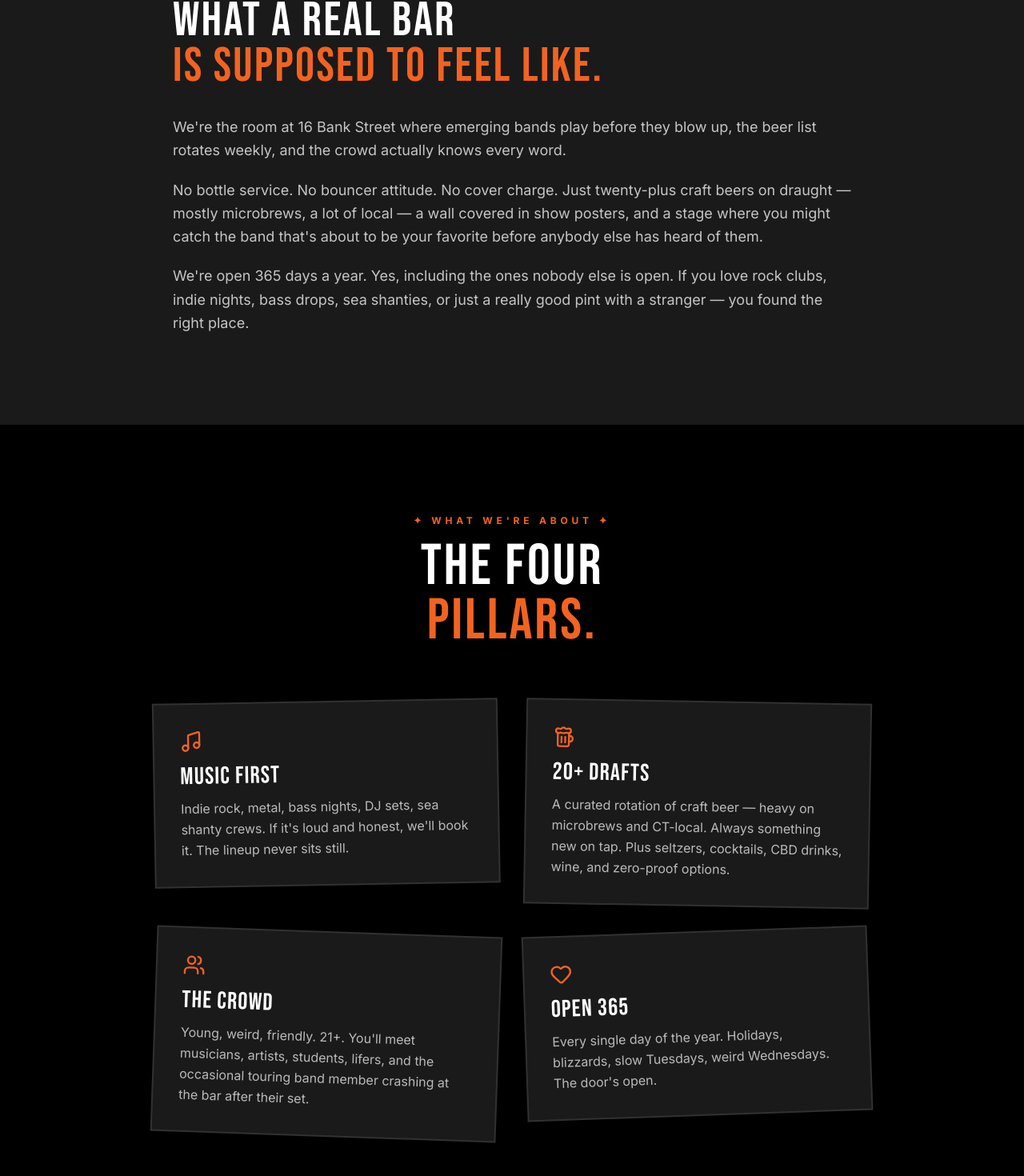
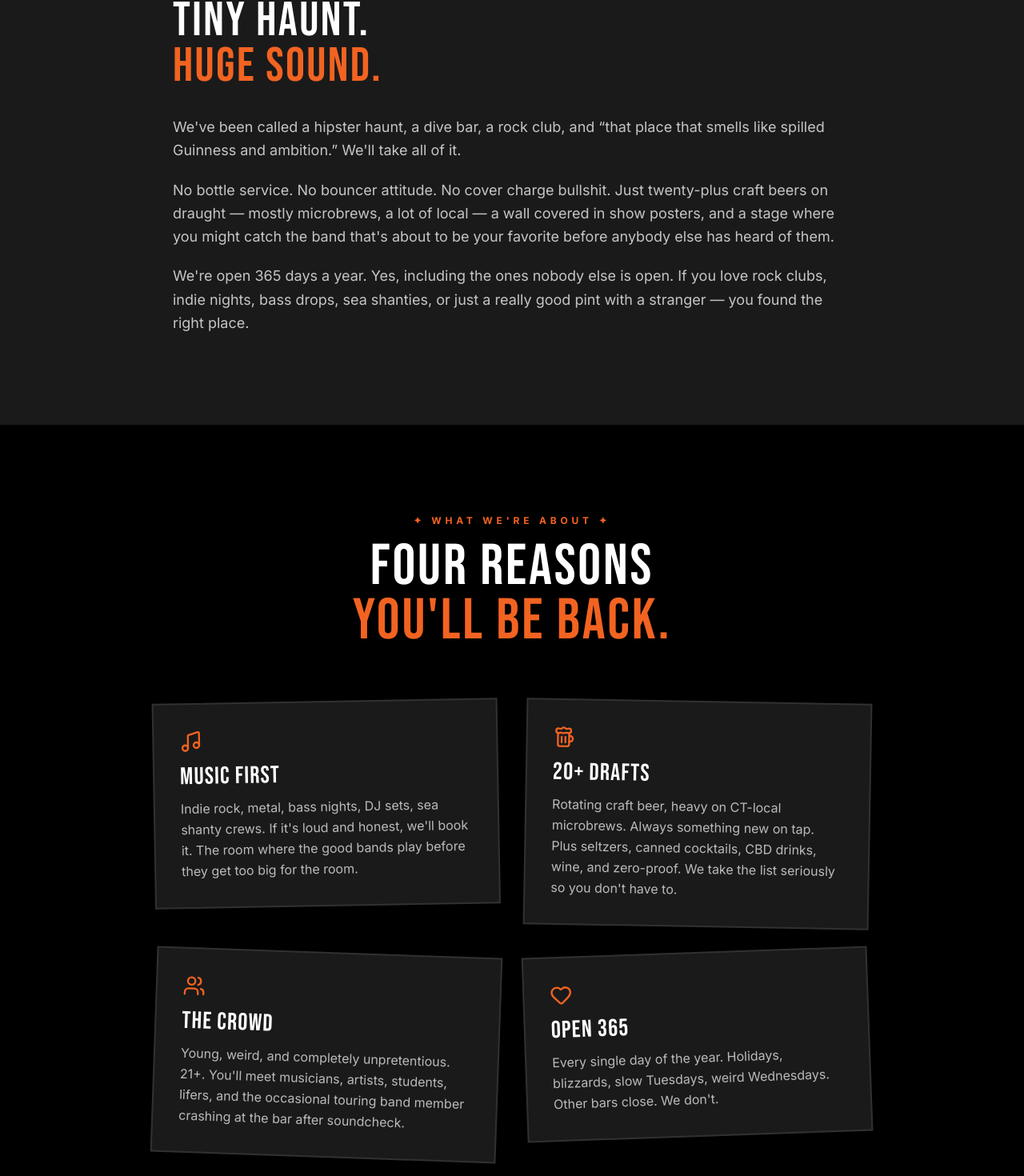
Before and after one commit to AppStudioPros/oasis-pub, a Next.js app: page /about in a window 1280 px wide. Shown: the part 743-2213 px from the top of the page at 80% size. Built offline with nearby package versions, Linux system fonts and the light colour scheme.

Commit message:
copy: voice overhaul — tiny haunt huge sound, real bar energy

```diff
--- a/src/app/about/AboutClient.tsx
+++ b/src/app/about/AboutClient.tsx
@@ -11,25 +11,25 @@ const PILLARS = [
   {
     icon: <Music size={28} />,
     title: "Music First",
-    body: "Indie rock, metal, bass nights, DJ sets, sea shanty crews. If it's loud and honest, we'll book it. The lineup never sits still.",
+    body: "Indie rock, metal, bass nights, DJ sets, sea shanty crews. If it's loud and honest, we'll book it. The room where the good bands play before they get too big for the room.",
     rotation: "-rotate-1",
   },
   {
     icon: <Beer size={28} />,
     title: "20+ Drafts",
-    body: "A curated rotation of craft beer — heavy on microbrews and CT-local. Always something new on tap. Plus seltzers, cocktails, CBD drinks, wine, and zero-proof options.",
+    body: "Rotating craft beer, heavy on CT-local microbrews. Always something new on tap. Plus seltzers, canned cocktails, CBD drinks, wine, and zero-proof. We take the list seriously so you don't have to.",
     rotation: "rotate-1",
   },
   {
     icon: <Users size={28} />,
     title: "The Crowd",
-    body: "Young, weird, friendly. 21+. You'll meet musicians, artists, students, lifers, and the occasional touring band member crashing at the bar after their set.",
+    body: "Young, weird, and completely unpretentious. 21+. You'll meet musicians, artists, students, lifers, and the occasional touring band member crashing at the bar after soundcheck.",
     rotation: "rotate-2",
   },
   {
     icon: <Heart size={28} />,
     title: "Open 365",
-    body: "Every single day of the year. Holidays, blizzards, slow Tuesdays, weird Wednesdays. The door's open.",
+    body: "Every single day of the year. Holidays, blizzards, slow Tuesdays, weird Wednesdays. Other bars close. We don't.",
     rotation: "-rotate-2",
   },
 ];
@@ -45,7 +45,7 @@ export default function AboutClient() {
         eyebrow="Our Story"
         title="About"
         accent="The Oasis"
-        subtitle="Emerging bands. Cold drafts. No pretense."
+        subtitle="We've been called a lot of things. We'll take all of it."
       />
 
       <SectionDivider
@@ -74,8 +74,8 @@ export default function AboutClient() {
               ✦ The Real Deal ✦
             </p>
             <h2 className="poster-title text-4xl md:text-6xl text-white leading-[0.9]">
-              What a real bar<br />
-              <span className="text-[var(--color-oasis-orange)]">is supposed to feel like.</span>
+              Tiny haunt.<br />
+              <span className="text-[var(--color-oasis-orange)]">Huge sound.</span>
             </h2>
           </motion.div>
 
@@ -87,11 +87,11 @@ export default function AboutClient() {
             className="space-y-5 text-white/75 text-base md:text-lg leading-relaxed"
           >
             <p>
-              We&apos;re the room at 16 Bank Street where emerging bands play before they blow up,
-              the beer list rotates weekly, and the crowd actually knows every word.
+              We&apos;ve been called a hipster haunt, a dive bar, a rock club, and &ldquo;that place
+              that smells like spilled Guinness and ambition.&rdquo; We&apos;ll take all of it.
             </p>
             <p>
-              No bottle service. No bouncer attitude. No cover charge. Just twenty-plus
+              No bottle service. No bouncer attitude. No cover charge bullshit. Just twenty-plus
               craft beers on draught — mostly microbrews, a lot of local — a wall covered in show
               posters, and a stage where you might catch the band that&apos;s about to be your favorite
               before anybody else has heard of them.
@@ -119,8 +119,8 @@ export default function AboutClient() {
               ✦ What We&apos;re About ✦
             </p>
             <h2 className="poster-title text-5xl md:text-7xl text-white leading-none">
-              The Four<br />
-              <span className="text-[var(--color-oasis-orange)]">Pillars.</span>
+              Four reasons<br />
+              <span className="text-[var(--color-oasis-orange)]">you&apos;ll be back.</span>
             </h2>
           </motion.div>
 
@@ -175,7 +175,7 @@ export default function AboutClient() {
             transition={{ duration: 0.6 }}
             className="poster-title text-4xl md:text-6xl text-black mb-8 leading-[0.9]"
           >
-            Come see<br />what&apos;s on tonight.
+            Don&apos;t just take<br />our word for it.
           </motion.h2>
           <motion.div
             initial={{ opacity: 0, y: 20 }}
--- a/src/app/work-with-us/WorkClient.tsx
+++ b/src/app/work-with-us/WorkClient.tsx
@@ -45,7 +45,7 @@ export default function WorkClient() {
         eyebrow="Now Hiring"
         title="Join"
         accent="The Crew."
-        subtitle="Bartenders. Door staff. Sound engineers. Booking help."
+        subtitle="Think you've got something worth hearing? Prove it."
       />
 
       <SectionDivider
@@ -106,13 +106,13 @@ export default function WorkClient() {
               ✦ The Right People ✦
             </p>
             <h2 className="poster-title text-3xl md:text-5xl text-white leading-[0.9] mb-6">
-              We&apos;re always looking<br />
-              <span className="text-[var(--color-oasis-orange)]">for our people.</span>
+              We&apos;re not hard<br />
+              <span className="text-[var(--color-oasis-orange)]">to work for.</span>
             </h2>
             <p className="text-white/70 text-base leading-relaxed">
-              Bartenders, door staff, sound engineers, booking help. If you love live music,
-              keep a cool head behind a bar at 1am on a Friday, and don&apos;t mind the smell of
-              stale beer on your jacket — drop us a line.
+              Bartenders, door people, sound engineers, booking help. We need humans who love live music,
+              can keep a cool head at 1am on a Friday, and don&apos;t mind the smell of
+              stale beer on their jacket. If that&apos;s you — you already fit in.
             </p>
           </motion.div>
         </div>
@@ -142,8 +142,8 @@ export default function WorkClient() {
               ✦ Apply Now ✦
             </p>
             <h2 className="poster-title text-4xl md:text-5xl text-white leading-[0.9]">
-              Tell us<br />
-              <span className="text-[var(--color-oasis-orange)]">about yourself.</span>
+              Alright.<br />
+              <span className="text-[var(--color-oasis-orange)]">Prove it.</span>
             </h2>
           </motion.div>
 
@@ -195,7 +195,7 @@ export default function WorkClient() {
                 <textarea
                   name="message"
                   rows={5}
-                  placeholder="Why the Oasis? Any music scene experience? Availability?"
+                  placeholder="Why the Oasis? Music scene experience? When can you work?"
                   className="w-full bg-black border-2 border-white/20 px-4 py-3 text-white focus:border-[var(--color-oasis-orange)] focus:outline-none transition-colors"
                 />
               </div>
--- a/src/components/home/Hero.tsx
+++ b/src/components/home/Hero.tsx
@@ -98,7 +98,7 @@ export default function Hero() {
           transition={{ duration: 0.6, delay: 1.3 }}
           className="text-xl md:text-2xl text-white/90 mb-10 max-w-2xl mx-auto leading-snug font-light"
         >
-          The epicenter of New London&apos;s music scene.<br />
+          The most REAL bar you&apos;ve never heard of.<br />
           <span className="text-white/60">Loud nights. Cold drafts. Open 365.</span>
         </motion.p>
 
--- a/src/components/home/TheVibe.tsx
+++ b/src/components/home/TheVibe.tsx
@@ -53,8 +53,8 @@ export default function TheVibe() {
               transition={{ duration: 0.7 }}
               className="poster-title text-5xl md:text-7xl lg:text-8xl text-white leading-[0.9] mb-8"
             >
-              Real pub.<br />
-              <span className="text-[var(--color-oasis-orange)]">Real sound.</span>
+              Tiny haunt.<br />
+              <span className="text-[var(--color-oasis-orange)]">Huge sound.</span>
             </motion.h2>
             <motion.div
               initial={{ opacity: 0 }}
@@ -64,7 +64,7 @@ export default function TheVibe() {
               className="space-y-4 text-white/70 text-base md:text-lg leading-relaxed max-w-xl mb-8"
             >
               <p>
-                Emerging bands. Rotating craft drafts. The stage where you catch someone before everyone else does.
+                The room where the good bands play before they get too big for the room.
               </p>
             </motion.div>
             <motion.div
```
